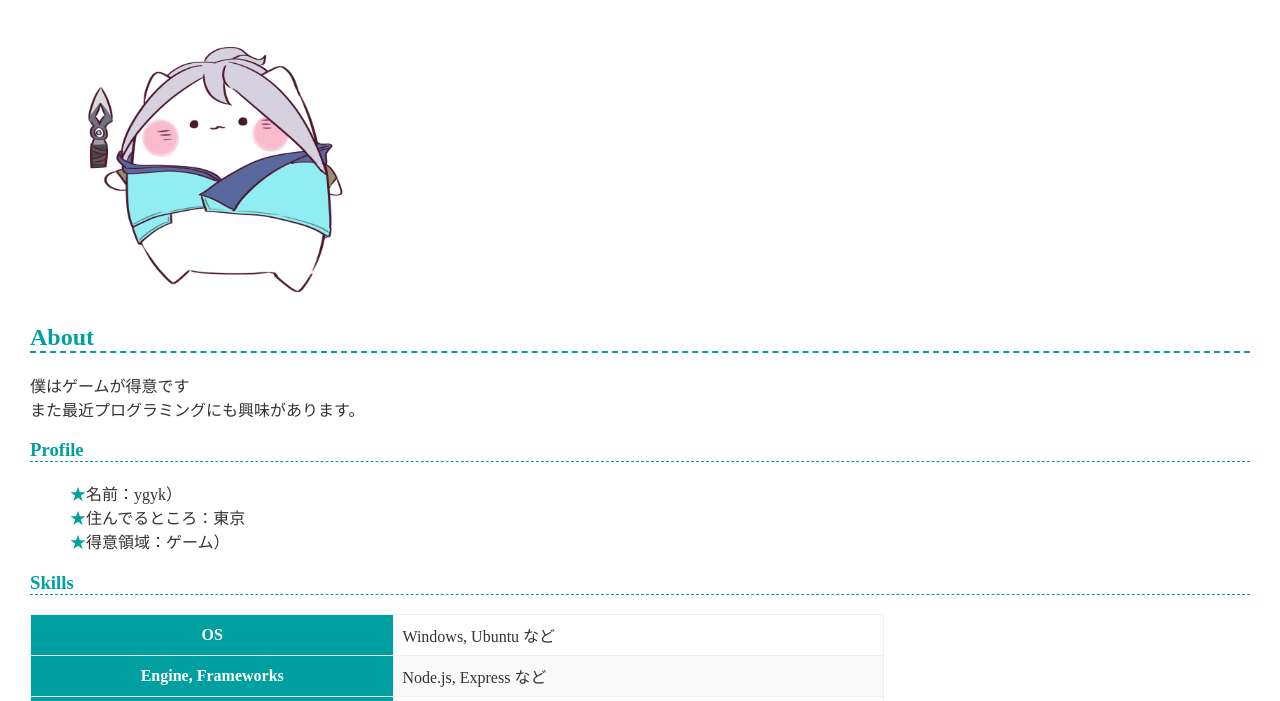
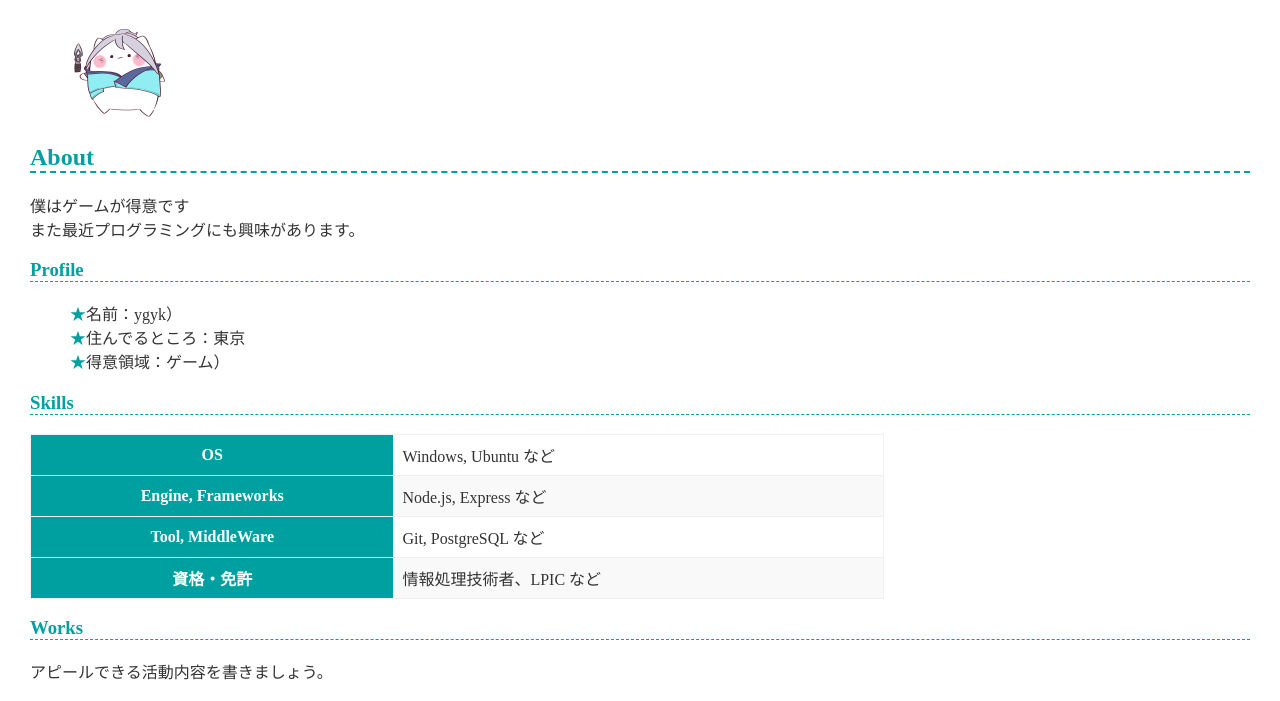
Before and after one commit to ygyk-00415/ygyk-000415.github.io, a plain HTML site: page index.html in a window 1280 px wide. Shown: the part 94-795 px from the top of the page. Drawn offline with Linux system fonts and the light colour scheme; files whose address does not match are found by name.

Commit message:
Update index.html

```diff
--- a/index.html
+++ b/index.html
@@ -8,7 +8,7 @@
   </head>
   <body>
     <h1>ygyk</h1>
-　　     <img src="/Users/yuki_yag/Downloads/アイコン.png" width="280">
+　　     <img src="/Users/yuki_yag/Downloads/アイコン.png" width="100">
     <h2>About</h2>
     <p>
       僕はゲームが得意です<br>
```
